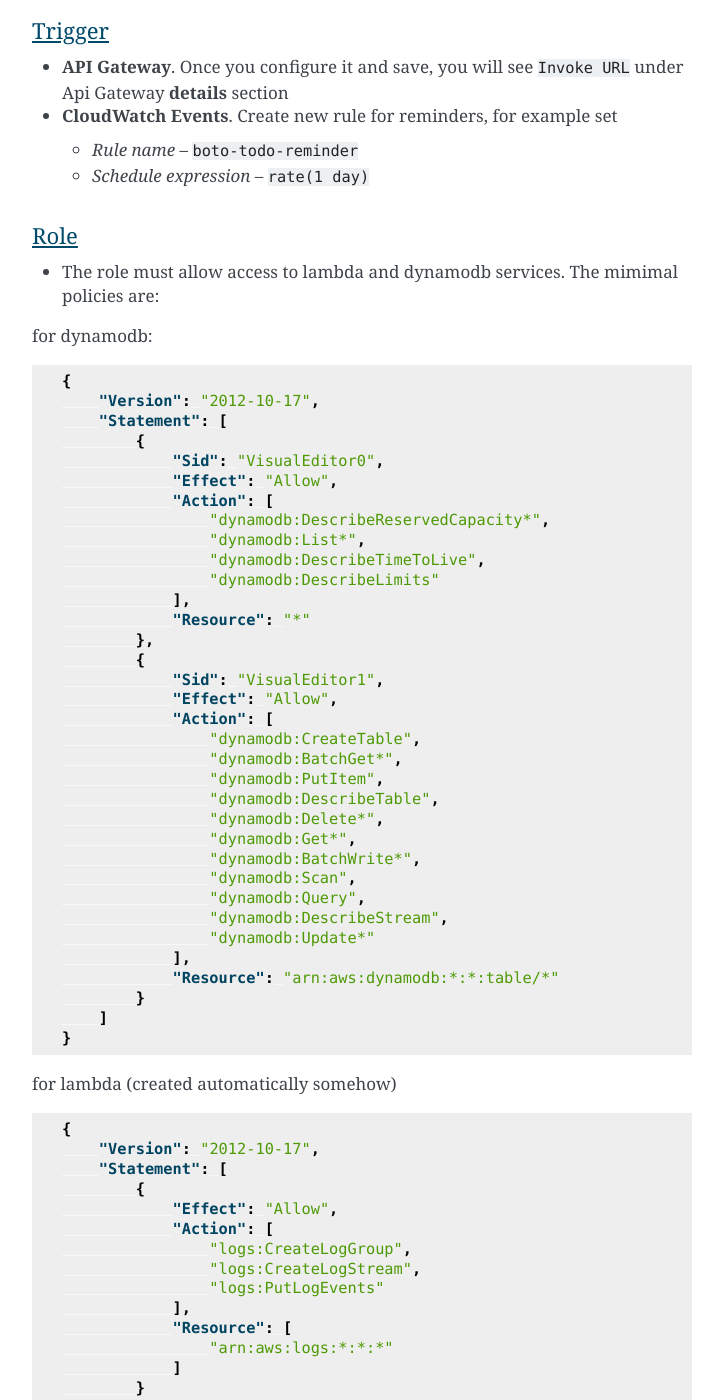
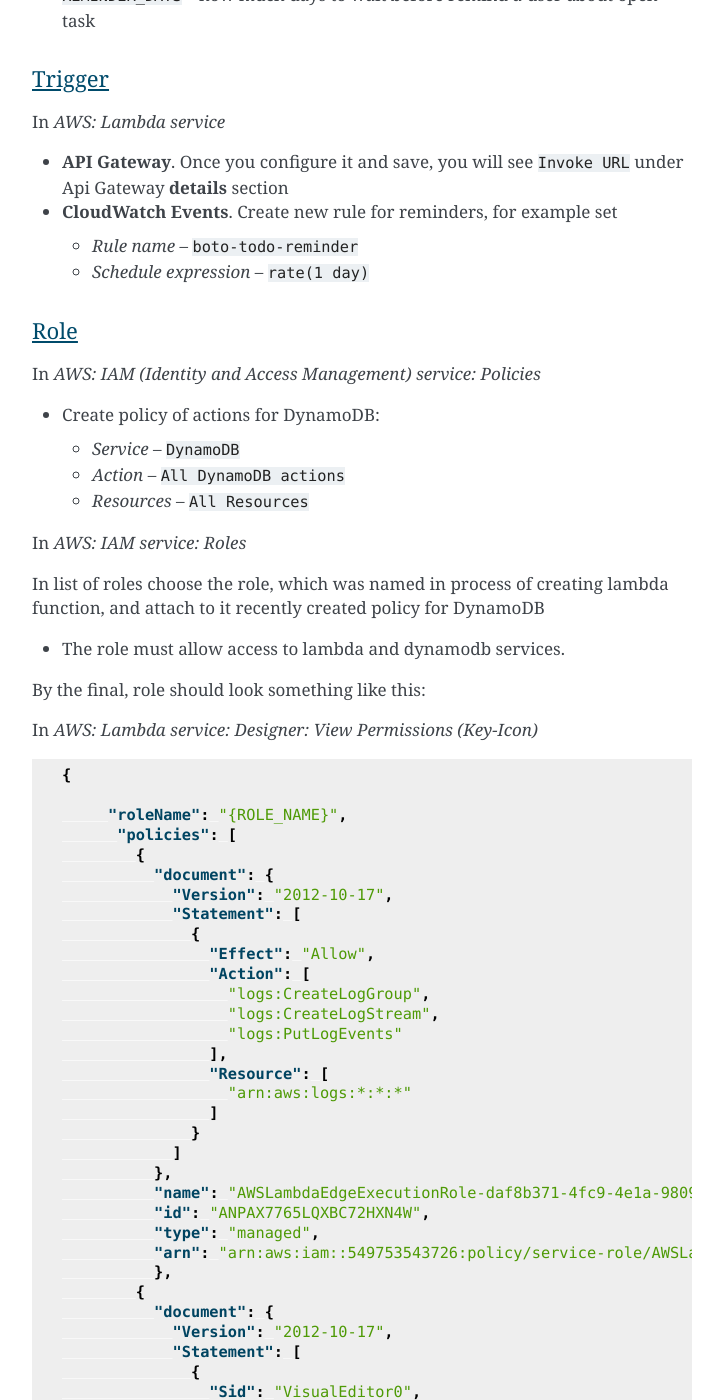
Before and after one commit to itpp-labs/chatops-docs, a Sphinx documentation site: the page built from docs/todo-bot/index.rst, in a window 1280 px wide and 1400 px high, scrolled down 4061 px. Shown: the whole window, without its empty margins (388-1111 px from the left). Built offline with Sphinx 7.4.7, drawn with Linux system fonts in a browser that asks for light colours; some of the changed text lies outside the part shown.

Commit message:
Updated todo-bot-docs
Returned "Deploy"-header

```diff
--- a/docs/todo-bot/index.rst
+++ b/docs/todo-bot/index.rst
@@ -15,13 +15,12 @@
 * TODO -- to be done
 * DONE -- done
 * CANCELED -- nothing was done and not going to be done
-* WAITING -- cannot be started and waits for something
+* RELOCATED -- task is moved to another task management tool
 
 .. warning:: Official telegram docs say that "Bot storage is limited", though it's unknow how much or how long messages are kept in telegram servers. That may cause losing forwarded messages, while bot keeps only message IDS and task's description.
 
 Technical specification
 =======================
-
 
 * ``/mytasks``, ``/tasks_from_me`` -- shows tasks. By default it shows only WAITING and TODO tasks
 
@@ -46,10 +45,6 @@
 Roadmap
 =======
 
-On changing task status:
-
-* Don't send a message, but update existing message with the task
-* Don't send notification to another user, if status was not changed (user clicked button with the same status)
 Deployment
 ==========
 
@@ -71,7 +66,8 @@
     zip -r /tmp/todo_bot_package.zip *
 
 Create DynamoDB tables
----------------------
+----------------------
+In *AWS (Amazon Web Services): DynamoDB service*
 
 Tasks table
 ~~~~~~~~~~~
@@ -106,13 +102,17 @@
 Runtime
 ~~~~~~~
 
+In *AWS: Lambda service*
+
 Use ``Python 2.7``
 
 Environment variables
 ~~~~~~~~~~~~~~~~~~~~~
 
+In *AWS: Lambda service*
+
 * ``BOT_TOKEN`` -- the one you got from BotFather
-* ``USERS`` -- Dictionary of users who can be assigned to a task. Format: ``{USER_ID: USER_NAME}``. At this moment there is no API to get list of members. As a workaround you can ask users to send /myid command to get name and id and prepare the dictionary manually. To use emoji in user names to as following:
+* ``USERS`` -- Dictionary of users who can be assigned to a task. Format: ``{"USER_ID": "USER_NAME"}``. At this moment there is no API to get list of members. As a workaround you can ask users to send /myid command to get name and id and prepare the dictionary manually. To use emoji in user names to as following:
 
    * Get emoji code via http://www.webpagefx.com/tools/emoji-cheat-sheet/
    * Install python lib: https://pypi.python.org/pypi/emoji
@@ -124,8 +124,8 @@
          print(json.dumps(dict([(k, emoji.emojize(v, use_aliases=True)) for k, v in d.items()])))
 
 
-* ``DYNAMODB_TABLE_TASK`` -- table with tasks
-* ``DYNAMODB_TABLE_USER`` -- table with users
+* ``DYNAMODB_TABLE_TASK`` -- table with tasks (name of the table)
+* ``DYNAMODB_TABLE_USER`` -- table with users (name of the table)
 * ``LOG_LEVEL`` -- ``DEBUG`` or ``INFO``
 * ``MIN_UPDATE_ID`` -- Number to distract from update_id in task's id computation. Use ``/update_id`` to get value.
 * ``FORWARDING_DELAY`` -- max seconds to wait for next forwarded message. It's a
@@ -137,84 +137,101 @@
 Trigger
 ~~~~~~~
 
+In *AWS: Lambda service*
+
 * **API Gateway**. Once you configure it and save, you will see ``Invoke URL`` under Api Gateway **details** section
 * **CloudWatch Events**. Create new rule for reminders, for example set
 
   * *Rule name* -- ``boto-todo-reminder``
   * *Schedule expression* -- ``rate(1 day)``
 
+
 Role
 ~~~~
 
-* The role must allow access to lambda and dynamodb services. The mimimal policies are:
+In *AWS: IAM (Identity and Access Management) service: Policies*
 
-for dynamodb:
+* Create policy of actions for DynamoDB:
+
+  * *Service* -- ``DynamoDB``
+  * *Action* -- ``All DynamoDB actions``
+  * *Resources* -- ``All Resources``
+
+In *AWS: IAM service: Roles*
+
+In list of roles choose the role, which was named in process of creating lambda function, and attach to it recently created policy for DynamoDB
+
+* The role must allow access to lambda and dynamodb services.
+
+By the final, role should look something like this:
+
+In *AWS: Lambda service: Designer: View Permissions (Key-Icon)*
 
 .. code-block:: json
 
     {
-        "Version": "2012-10-17",
-        "Statement": [
+
+         "roleName": "{ROLE_NAME}",
+          "policies": [
             {
-                "Sid": "VisualEditor0",
-                "Effect": "Allow",
-                "Action": [
-                    "dynamodb:DescribeReservedCapacity*",
-                    "dynamodb:List*",
-                    "dynamodb:DescribeTimeToLive",
-                    "dynamodb:DescribeLimits"
-                ],
-                "Resource": "*"
-            },
+              "document": {
+                "Version": "2012-10-17",
+                "Statement": [
+                  {
+                    "Effect": "Allow",
+                    "Action": [
+                      "logs:CreateLogGroup",
+                      "logs:CreateLogStream",
+                      "logs:PutLogEvents"
+                    ],
+                    "Resource": [
+                      "arn:aws:logs:*:*:*"
+                    ]
+                  }
+                ]
+              },
+              "name": "AWSLambdaEdgeExecutionRole-daf8b371-4fc9-4e1a-9809-fcd44b96d4f2",
+              "id": "ANPAX7765LQXBC72HXN4W",
+              "type": "managed",
+              "arn": "arn:aws:iam::549753543726:policy/service-role/AWSLambdaEdgeExecutionRole-daf8b371-4fc9-4e1a-9809-fcd44b96d4f2"
+              },
             {
-                "Sid": "VisualEditor1",
-                "Effect": "Allow",
-                "Action": [
-                    "dynamodb:CreateTable",
-                    "dynamodb:BatchGet*",
-                    "dynamodb:PutItem",
-                    "dynamodb:DescribeTable",
-                    "dynamodb:Delete*",
-                    "dynamodb:Get*",
-                    "dynamodb:BatchWrite*",
-                    "dynamodb:Scan",
-                    "dynamodb:Query",
-                    "dynamodb:DescribeStream",
-                    "dynamodb:Update*"
-                ],
-                "Resource": "arn:aws:dynamodb:*:*:table/*"
+              "document": {
+                "Version": "2012-10-17",
+                "Statement": [
+                  {
+                    "Sid": "VisualEditor0",
+                    "Effect": "Allow",
+                    "Action": "dynamodb:*",
+                    "Resource": "*"
+                  }
+                ]
+              },
+              "name": "{NAME_OF_POLICY_FOR_DYNAMODB}",
+              "id": "ANPAX7765LQXJUGC2FXMV",
+              "type": "managed",
+              "arn": "arn:aws:iam::549753543726:policy/{NAME_OF_POLICY_FOR_DYNAMODB}"
             }
-        ]
+          ],
+          "trustedEntities": [
+            "edgelambda.amazonaws.com",
+            "lambda.amazonaws.com"
+          ]
+
     }
 
-for lambda (created automatically somehow)
-
-.. code-block:: json
-
-    {
-        "Version": "2012-10-17",
-        "Statement": [
-            {
-                "Effect": "Allow",
-                "Action": [
-                    "logs:CreateLogGroup",
-                    "logs:CreateLogStream",
-                    "logs:PutLogEvents"
-                ],
-                "Resource": [
-                    "arn:aws:logs:*:*:*"
-                ]
-            }
-        ]
-    }
 
 Timeout
 ~~~~~~~
+
+in *AWS: Lambda service*
 
 Execution time depends on telegram server and amount of requests there. So, think about 30 seconds for limit.
 
 Concurrency
 ~~~~~~~~~~~
+
+in *AWS: Lambda service*
 
 You may need to disable concurrency (i.e. set **Reserve concurrency** to value **1**) as a workaround for following issue: on resending batch of messages, those might be processed by several workers, so you might get several messages instead of a single one.
 
@@ -241,3 +258,10 @@
 
     # TODO pass allowed_updates arg
     curl -XPOST https://api.telegram.org/bot<YOURTOKEN>/setWebhook\?url\=YOURAPIGATEWAYURL
+
+via url
+~~~~~~~~
+
+Type the following in your browser and hit enter. (Make sure to substitute the place holder text)::
+
+        https://api.telegram.org/bot<your-bot-token>/setWebHook?url=<your-API-invoke-URL>
```
Also changed, not shown: 1 other file.
